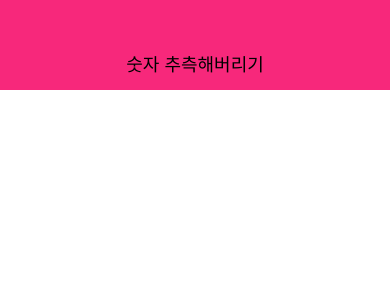
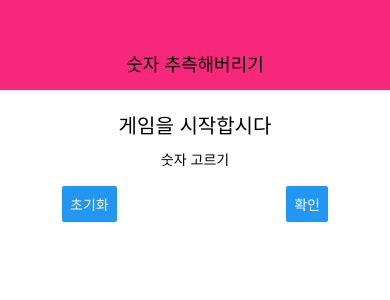
Before and after one commit to junghyeonsu/react-native-practical-guide, a React Native app in the folder rn-number-game/: screen / in a window 390 px wide. Shown: the top 300 px of the page. Built offline with nearby package versions, Linux system fonts and the light colour scheme.

Commit message:
StartGameScreen 컴포넌트 생성

```diff
--- a/rn-number-game/App.js
+++ b/rn-number-game/App.js
@@ -1,11 +1,14 @@
 import React from 'react';
 import { StyleSheet, Text, View } from 'react-native';
+
 import Header from './components/Header'
+import StartGameScreen from './screens/StartGameScreen'
 
 export default function App() {
   return (
     <View style={styles.screen}>
       <Header title="숫자 추측해버리기" />
+      <StartGameScreen />
     </View>
   );
 }
--- /dev/null
+++ b/rn-number-game/screens/StartGameScreen.js
@@ -0,0 +1,43 @@
+import React from 'react'
+import { StyleSheet, Text, View, TextInput, Button } from 'react-native'
+
+const StartGameScreen = (props) => {
+    return (
+        <View style={styles.screen}>
+            <Text style={styles.title}>게임을 시작합시다</Text>
+            <View style={styles.inputContainer}>
+                <Text>숫자 고르기</Text>
+                <TextInput />
+                <View style={styles.buttonContainer}>
+                    <Button title="초기화" onPress={() => {}} />
+                    <Button title="확인" onPress={() => {}} />
+                </View>
+            </View>
+        </View>
+    )
+}
+
+const styles = StyleSheet.create({
+    screen : {
+        flex : 1,
+        padding : 10,
+        alignItems : 'center',
+    },
+    title : {
+        fontSize : 20,
+        marginVertical : 10,
+    },
+    inputContainer : {
+        width : 300,
+        maxWidth : '80%',
+        alignItems : 'center'
+    },
+    buttonContainer : {
+        flexDirection : 'row',
+        width : '100%',
+        justifyContent : 'space-between' ,
+        paddingHorizontal : 15
+    }
+})
+
+export default StartGameScreen
```
